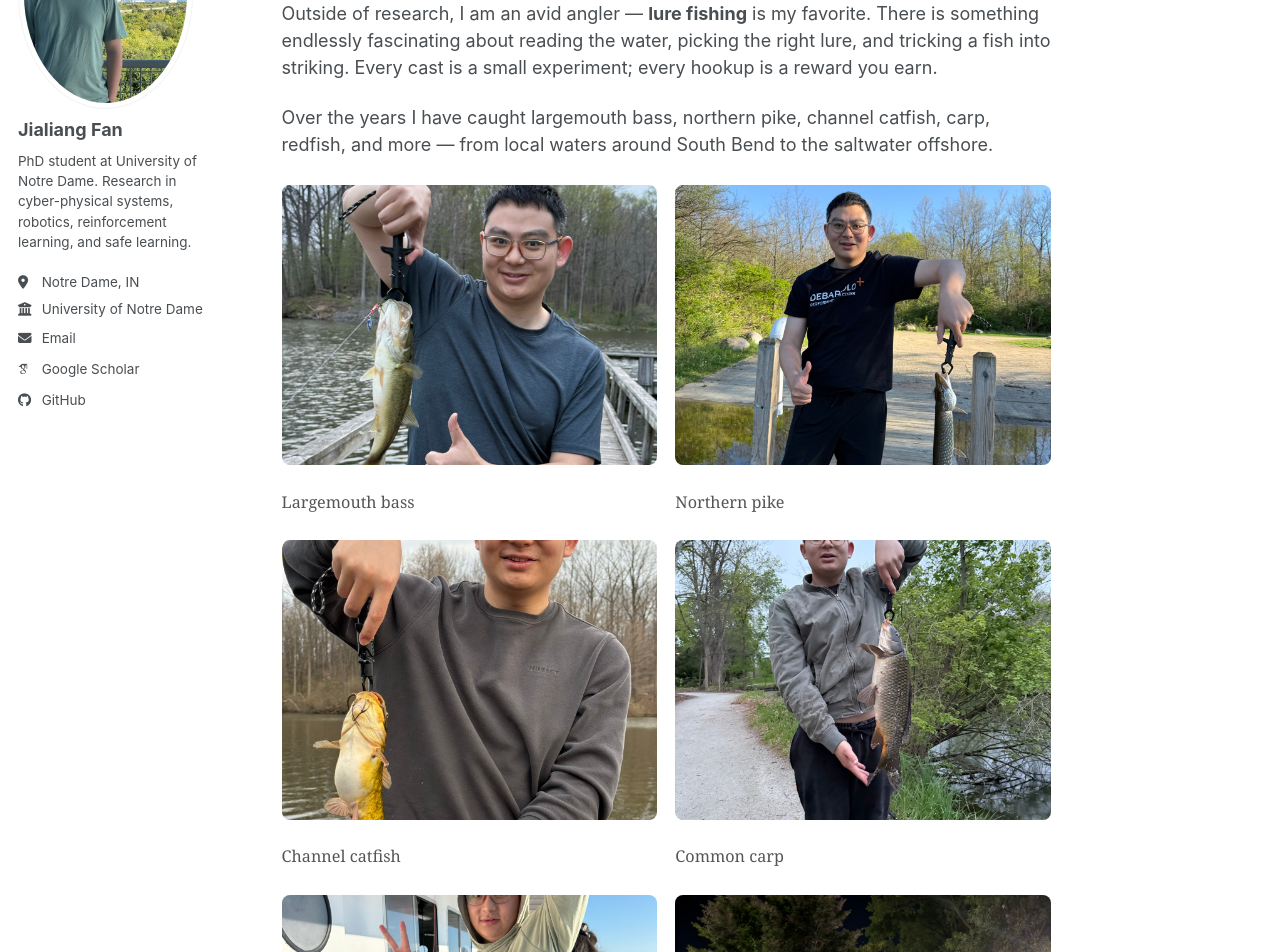
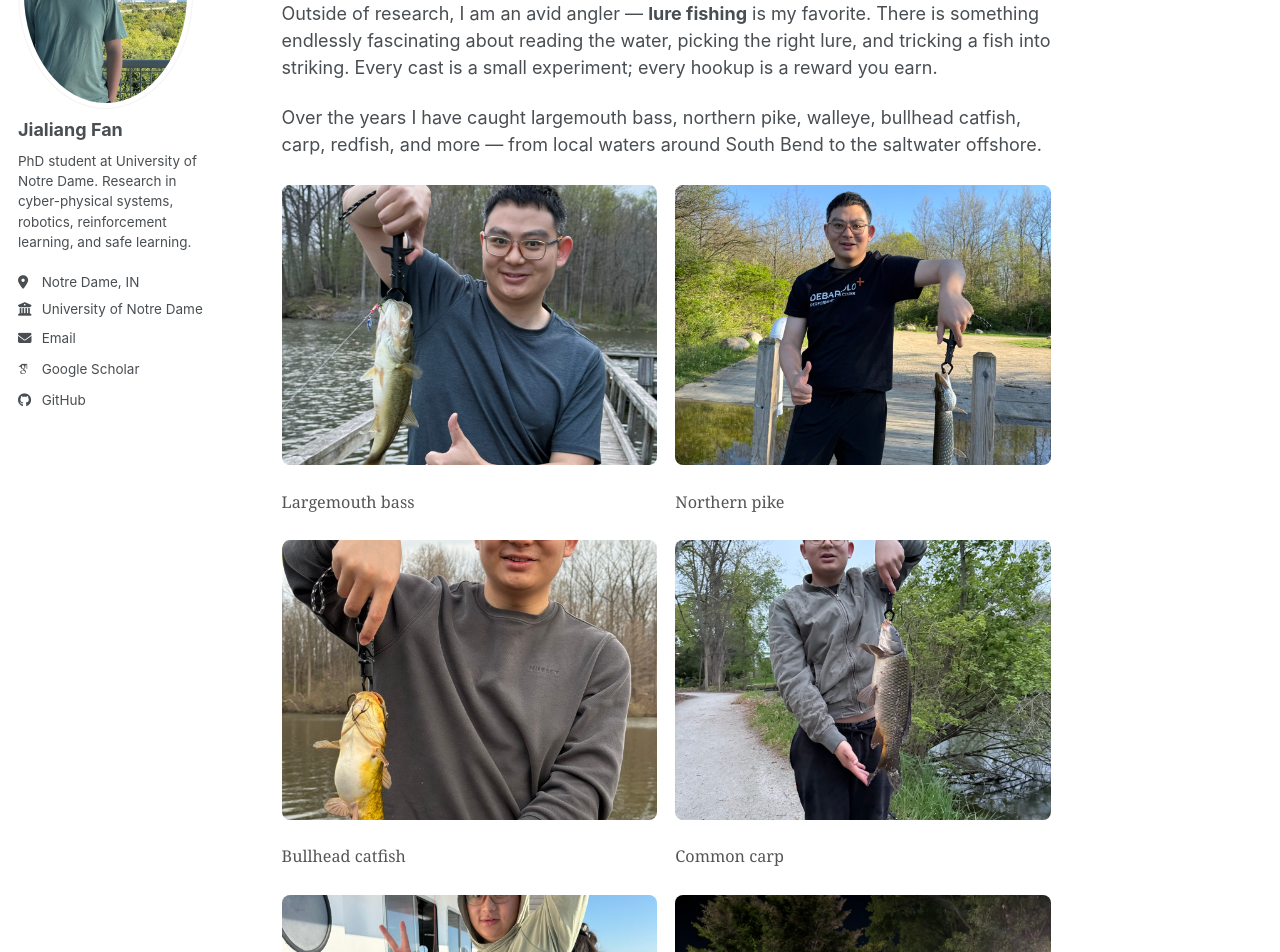
Before and after one commit to JialiangFan/jialiangfan.github.io, a Jekyll site: the page built from _pages/life.md, in a window 1280 px wide and 1400 px high. Shown: the part 239-1191 px from the top of the window. Built offline with Jekyll 4.4.1, drawn with Linux system fonts in a browser that asks for light colours; some web fonts are replaced; a script bundle is joined from its source files by our own code; library files that are not in the unit come from our copies; comment, search, counter and statistics services are not loaded.

Commit message:
Fix fish species: bullhead catfish and walleye
Co-Authored-By: Claude Opus 4.7 (1M context) <noreply@anthropic.com>

```diff
--- a/_pages/life.md
+++ b/_pages/life.md
@@ -8,7 +8,7 @@ author_profile: true
 
 Outside of research, I am an avid angler — **lure fishing** is my favorite. There is something endlessly fascinating about reading the water, picking the right lure, and tricking a fish into striking. Every cast is a small experiment; every hookup is a reward you earn.
 
-Over the years I have caught largemouth bass, northern pike, channel catfish, carp, redfish, and more — from local waters around South Bend to the saltwater offshore.
+Over the years I have caught largemouth bass, northern pike, walleye, bullhead catfish, carp, redfish, and more — from local waters around South Bend to the saltwater offshore.
 
 <div class="fishing-gallery">
   <figure>
@@ -20,8 +20,8 @@ Over the years I have caught largemouth bass, northern pike, channel catfish, ca
     <figcaption>Northern pike</figcaption>
   </figure>
   <figure>
-    <img src="/images/fishing/IMG_1354.jpg" alt="Channel catfish">
-    <figcaption>Channel catfish</figcaption>
+    <img src="/images/fishing/IMG_1354.jpg" alt="Bullhead catfish">
+    <figcaption>Bullhead catfish</figcaption>
   </figure>
   <figure>
     <img src="/images/fishing/IMG_1696.jpg" alt="Common carp">
@@ -32,8 +32,8 @@ Over the years I have caught largemouth bass, northern pike, channel catfish, ca
     <figcaption>Redfish — offshore trip</figcaption>
   </figure>
   <figure>
-    <img src="/images/fishing/IMG_8303.jpg" alt="Night fishing">
-    <figcaption>Night catch</figcaption>
+    <img src="/images/fishing/IMG_8303.jpg" alt="Walleye">
+    <figcaption>Walleye</figcaption>
   </figure>
 </div>
 
```
